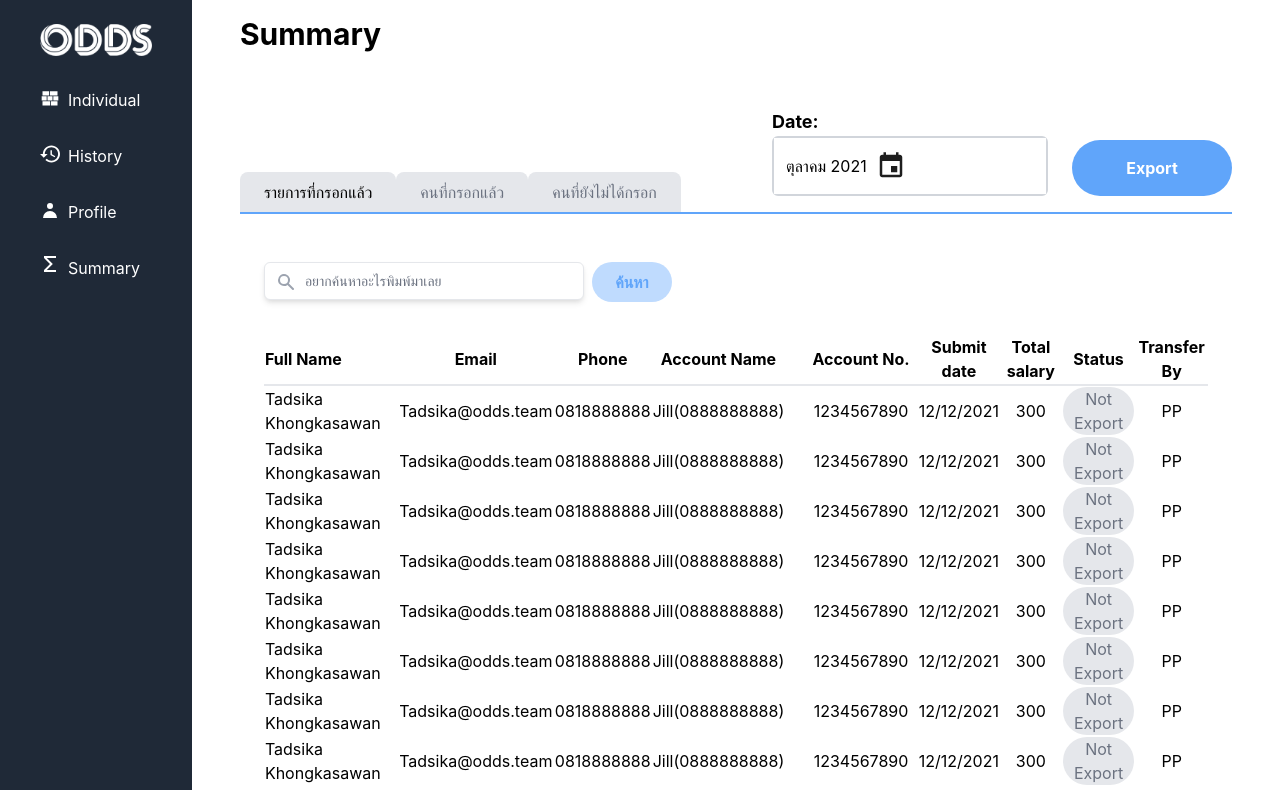
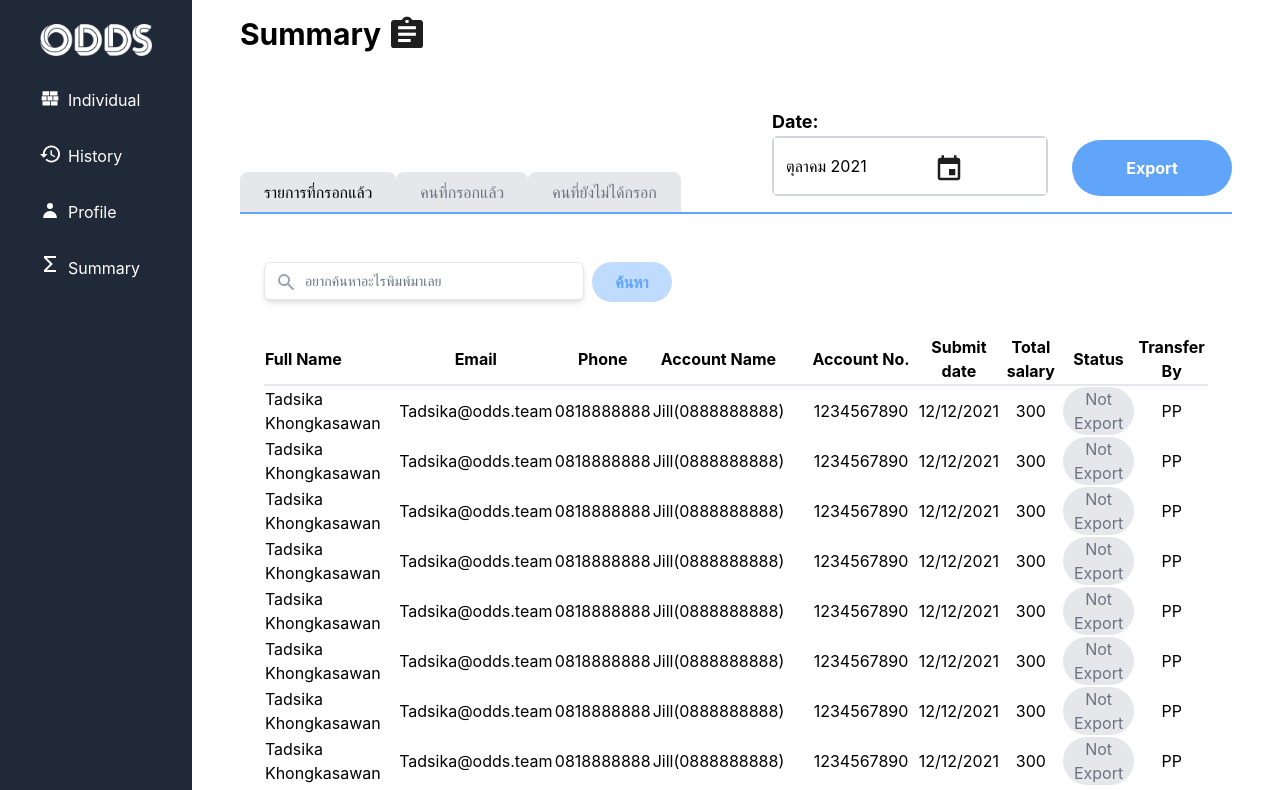
Before and after one commit to Fahlalla/workingrecord-fe, a React (Create React App) app: page /summary in a window 1280 px wide. Shown: the top 790 px of the page. Built offline with nearby package versions, Linux system fonts and the light colour scheme.

Commit message:
Add icon summary

```diff
--- a/src/Component/DatePicker.js
+++ b/src/Component/DatePicker.js
@@ -9,7 +9,7 @@ const DatePickers = () => {
   const [startDate, setStartDate] = useState(new Date());
   const iconCalendarStyle = {
     position: "absolute",
-    padding: "1% 1% 0 8%",
+    padding: "1rem 0 0 10rem",
     display: "flex",
   };
 
--- a/src/Component/Summary.js
+++ b/src/Component/Summary.js
@@ -1,15 +1,21 @@
 import Menubar from "./Menubar";
-import styled from "styled-components";
 import Search from "./search";
 import DatePickers from "./DatePicker";
 import SummaryTable from "./SummaryTable";
+import Vector from "../Asset/Vector.png";
 
 const Summary = () => {
   return (
     <div className="flex h-full w-full">
-        <Menubar />
+      <Menubar />
       <div className="w-full pt-4 px-12">
-        <div className="text-3xl mb-14 font-bold">Summary</div>
+        <div className="text-3xl mb-14 font-bold flex">
+          Summary
+          <div className="ml-2.5">
+            <img src={Vector} alt="vector" className="h-8 w-8" />
+          </div>
+        </div>
+
         <div className="flex justify-between">
           <div className="flex flex-col justify-end">
             <div>
```
Also changed, not shown: src/Asset/Vector.png (added).
